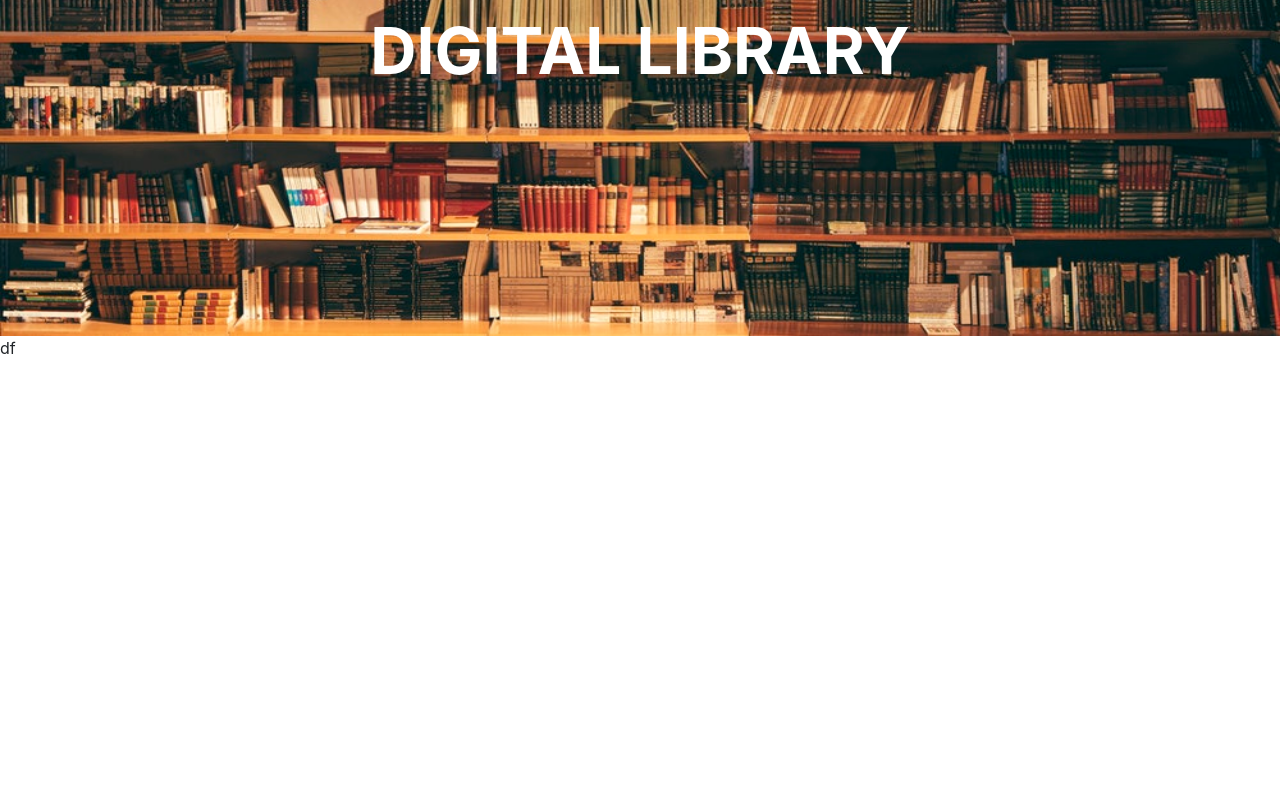
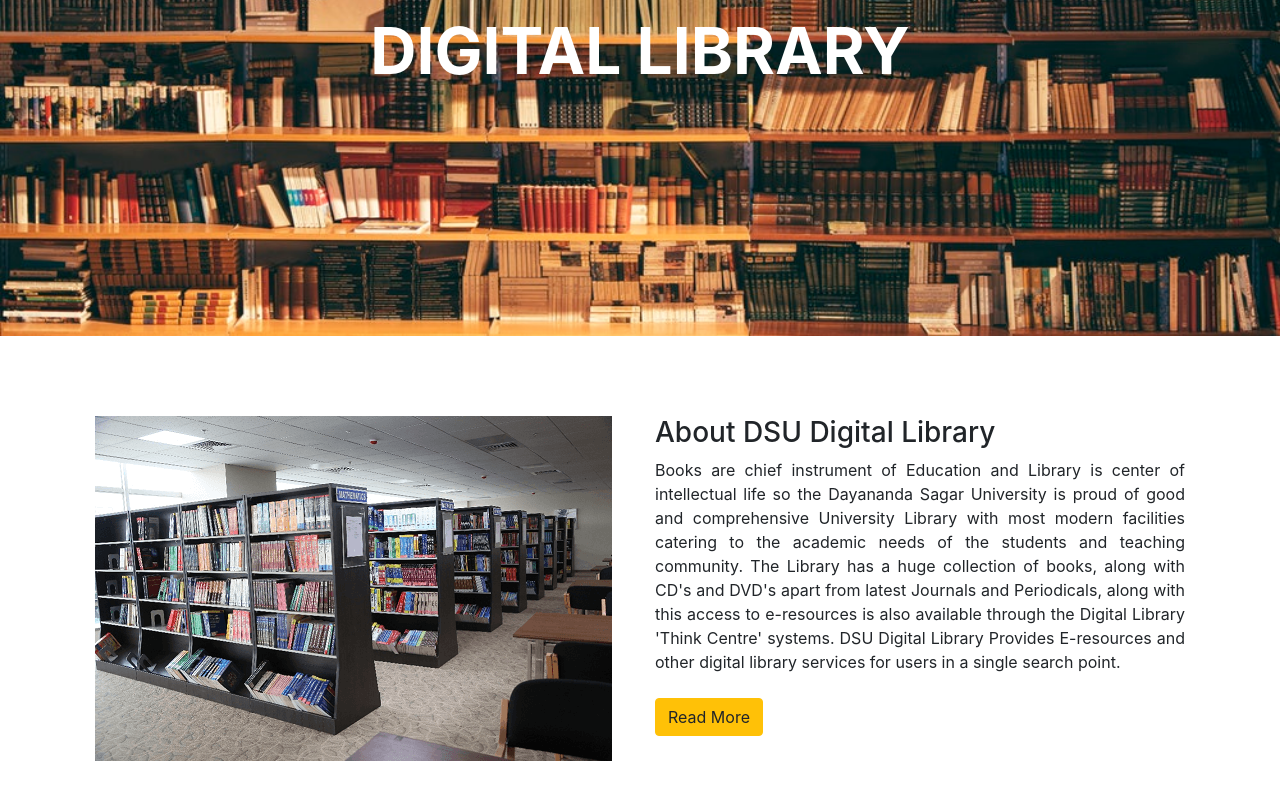
Before and after one commit to MythriJL/DSU_DIGITAL_LIBRARY, a React (Create React App) app: page / in a window 1280 px wide. Shown: the part 464-1264 px from the top of the page. Built offline with nearby package versions, Linux system fonts and the light colour scheme.

Commit message:
Second viewport

```diff
--- a/public/index.html
+++ b/public/index.html
@@ -24,7 +24,7 @@
       work correctly both with client-side routing and a non-root public URL.
       Learn how to configure a non-root public URL by running `npm run build`.
     -->
-    <title>React App</title>
+    <title>DSU Digital Library</title>
   </head>
   <body>
     <noscript>You need to enable JavaScript to run this app.</noscript>
--- a/src/App.js
+++ b/src/App.js
@@ -12,6 +12,7 @@
 import {Navbar, Nav, NavDropdown, Form, FormControl, Button} from "react-bootstrap"
 import { Home } from './routes/home/Home';
 import { AboutUS } from './routes/aboutus';
+
 
 function App() {
   return (
--- a/src/routes/aboutus/index.js
+++ b/src/routes/aboutus/index.js
@@ -5,7 +5,7 @@
     render() {
         return (
             <div>
-                About PAGE
+                <h1>hiiiiiiiiii</h1>
             </div>
         )
     }
--- a/src/routes/home/Home.css
+++ b/src/routes/home/Home.css
@@ -23,3 +23,20 @@
     width: 100%;
     height: 100%;
 }
+
+
+.home-about{
+
+    text-align: justify;
+}
+@media (min-width: 768px) {
+    .home-about{
+        margin: 5rem;
+    }
+}
+
+@media (max-width: 768px) {
+    .home-about{
+        margin: 2rem;
+    }
+}
--- a/src/routes/home/Home.js
+++ b/src/routes/home/Home.js
@@ -1,6 +1,7 @@
 import React from 'react';
 import home from './home.jpeg';
-import {Image} from 'react-bootstrap'
+import about from './home-about.png';
+import {Image,Button,Row,Col,Container,Media} from 'react-bootstrap'
 import './Home.css';
 
 export class Home extends React.Component {
@@ -11,9 +12,22 @@
                 <Image src={home} className="home-bg-img" />
                 <h1 className ="welcoMessageCss">WELCOME TO DSU DIGITAL LIBRARY</h1>
             </div>
-            <div className="container-fluid" >
-                <p>df</p>
-            </div>
+            <Container fluid>
+                <Row className = "home-about">
+
+
+                <Col lg={6} md={12} xs={12}>
+                <Image   src={about} alt="" fluid/>
+                </Col>
+
+
+                <Col lg={6} md={12} xs={12}>
+                    <h3>About DSU Digital Library</h3>
+                    <p >Books are chief instrument of Education and Library is center of intellectual life so the Dayananda Sagar University is proud of good and comprehensive University Library with most modern facilities catering to the academic needs of the students and teaching community. The Library has a huge collection of books, along with CD's and DVD's apart from latest Journals and Periodicals, along with this access to e-resources is also available through the Digital Library 'Think Centre' systems. DSU Digital Library Provides E-resources and other digital library services for users in a single search point.<br/><br/> <Button variant="warning">Read More</Button>{' '}</p>
+                </Col>
+
+                </Row>
+            </Container>
             </>
         )
     }
```
Also changed, not shown: src/routes/home/home-about.png (added), 1 other file (tests, documents, lock files or other folders).
